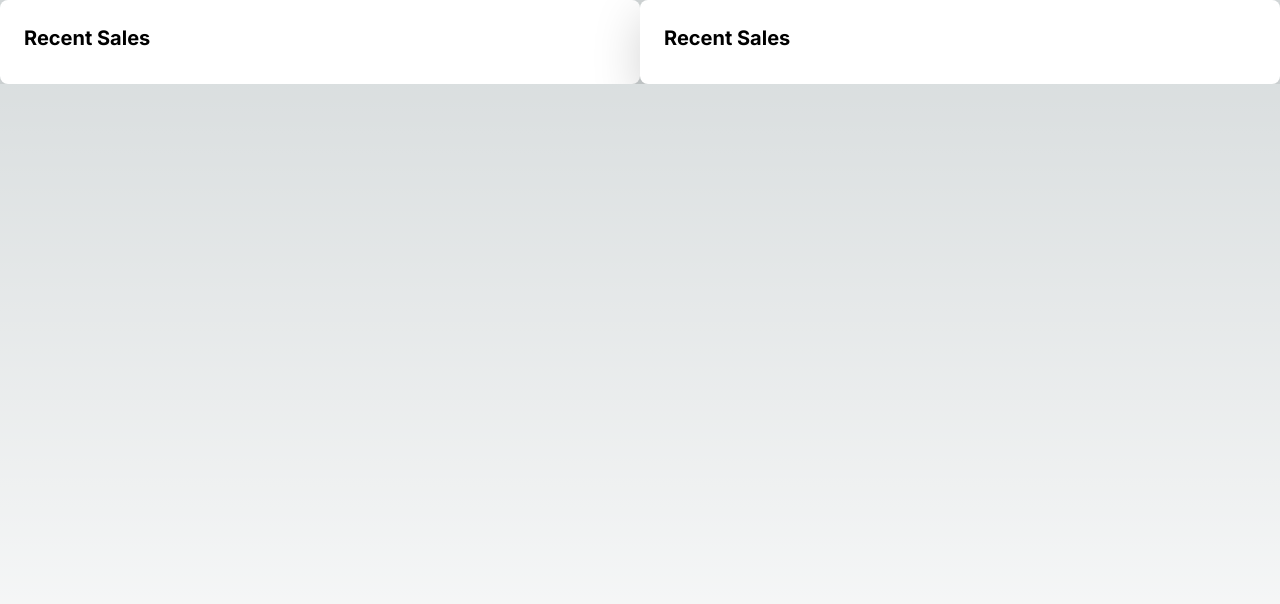
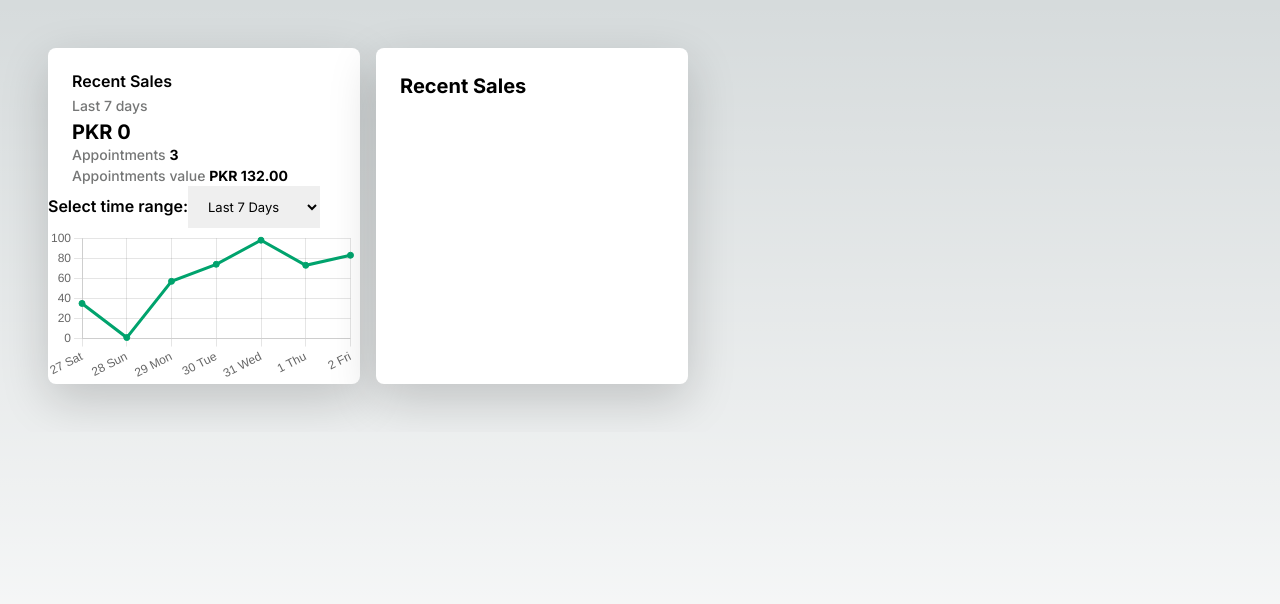
Before and after one commit to FMunir321/Fresha, a Next.js app: page /dashboard in a window 1280 px wide. Shown: the top 604 px of the page. Built offline with nearby package versions, Linux system fonts and the light colour scheme.

Commit message:
set code

```diff
--- a/src/app/dashboard/page.js
+++ b/src/app/dashboard/page.js
@@ -10,13 +10,35 @@ const page = () => {
   };
 
   return (
-    <div className="flex justify-between w-full">
+    <>
+      <div className="w-[50%] flex justify-between gap-3 m-5 mr-5">
         <div
           className="bg-white shadow-lg rounded-lg overflow-hidden flex-grow"
           style={{ width: "48%" }}
         >
-        <div className="px-6 py-4">
-          <div className="font-bold text-xl mb-2">Recent Sales</div>
+          <div className="px-6 mt-4">
+            <h1 className="font-semibold text-[16px] mb-1">Recent Sales</h1>
+            <p className="text-[20px] text-[#757676]">Last 7 days</p>
+            <h1 className="text-bold text-[20px] font-bold mt-1">PKR 0</h1>
+          </div>
+          <div className="px-6">
+            <p className="text-[20px] text-[#757676]">
+              Appointments <span className="text-black font-bold">3</span>
+            </p>
+            <p className="text-[20px] text-[#757676]">
+              Appointments value{" "}
+              <span className="text-black font-bold">PKR 132.00</span>
+            </p>
+          </div>
+          <div>
+            <div>
+              <label>Select time range: </label>
+              <select onChange={handleTimeRangeChange} value={timeRange}>
+                <option value={7}>Last 7 Days</option>
+                <option value={30}>Last 30 Days</option>
+              </select>
+            </div>
+            <ChartComponent timeRange={timeRange} />
           </div>
         </div>
 
@@ -29,6 +51,7 @@ const page = () => {
           </div>
         </div>
       </div>
+    </>
 
     // <div>
     //   <div>
```
Lines whose indentation alone changed are shown as unchanged.
